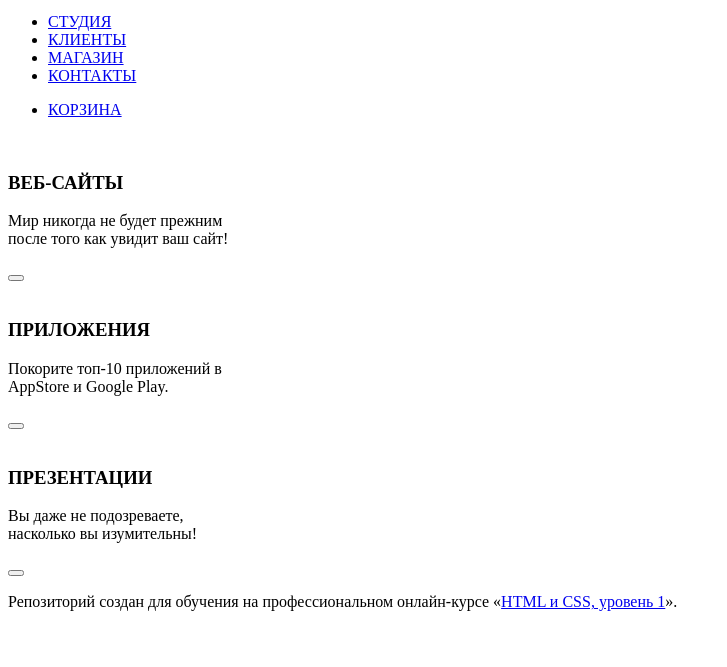
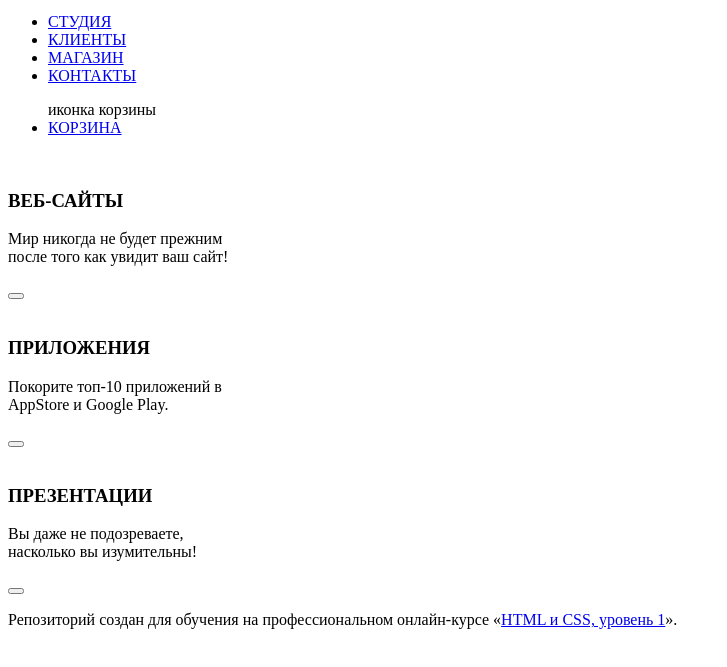
Before and after one commit to lemon039/595629-nerds-27, a plain HTML site: page index.html in a window 1280 px wide. Shown: the part 29-696 px from the top of the page, without its empty margins (0-727 px from the left). Drawn offline with Linux system fonts and the light colour scheme.

Commit message:
Добавили иконку корзины

```diff
--- a/index.html
+++ b/index.html
@@ -14,6 +14,7 @@
               <li><a href="#">КОНТАКТЫ</a></li>
           </ul>
           <ul>
+             <div>иконка корзины</div>
               <li><a href="#">КОРЗИНА</a></li>
           </ul>
       </header>
```
